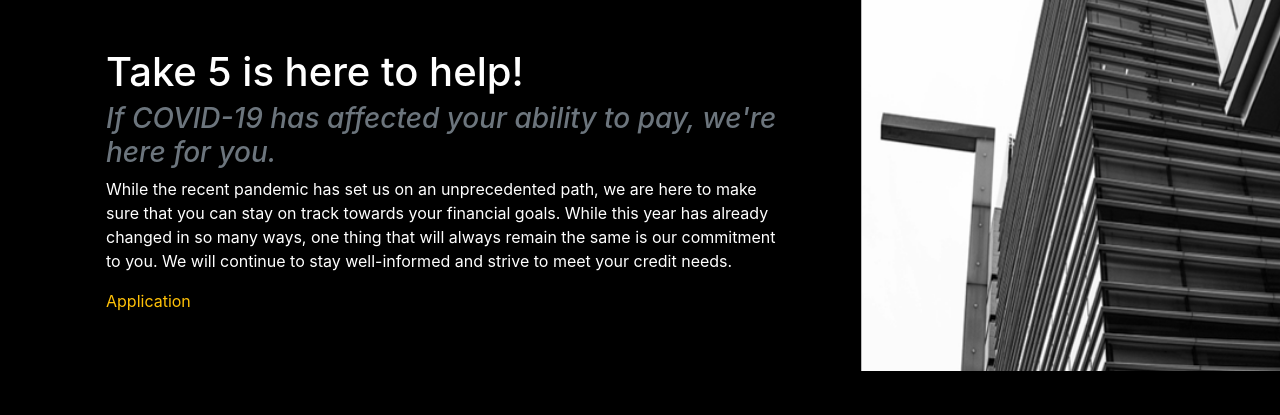
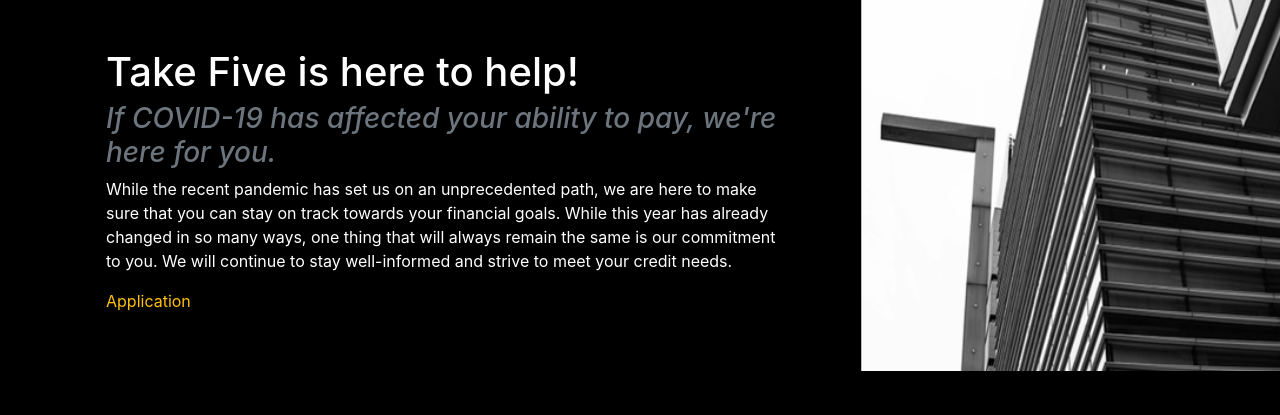
Before and after one commit to jinahporter/project3, a Flask app: page / in a window 1280 px wide. Shown: the part 385-800 px from the top of the page. Run offline with Flask 2, Linux system fonts and the light colour scheme; parts of the project's set-up code (start-up, migrations or seed data) failed here and were passed over; some libraries are stand-ins or nearby versions.

Commit message:
Small changes

```diff
--- a/templates/index.html
+++ b/templates/index.html
@@ -48,7 +48,7 @@
           <div class="card" style="width: 100%;">
             <div class="card-body">
               <br></br>
-              <h1 class="card-title text-white">Take 5 is here to help!</h1>
+              <h1 class="card-title text-white">Take Five is here to help!</h1>
               <h3 class="card-subtitle mb-2 text-muted"><i>If COVID-19 has affected your ability to pay, we're here for
                   you.</i></h3>
               <p class="card-text">While the recent pandemic has set us on an unprecedented path, we are here to make sure that
```
